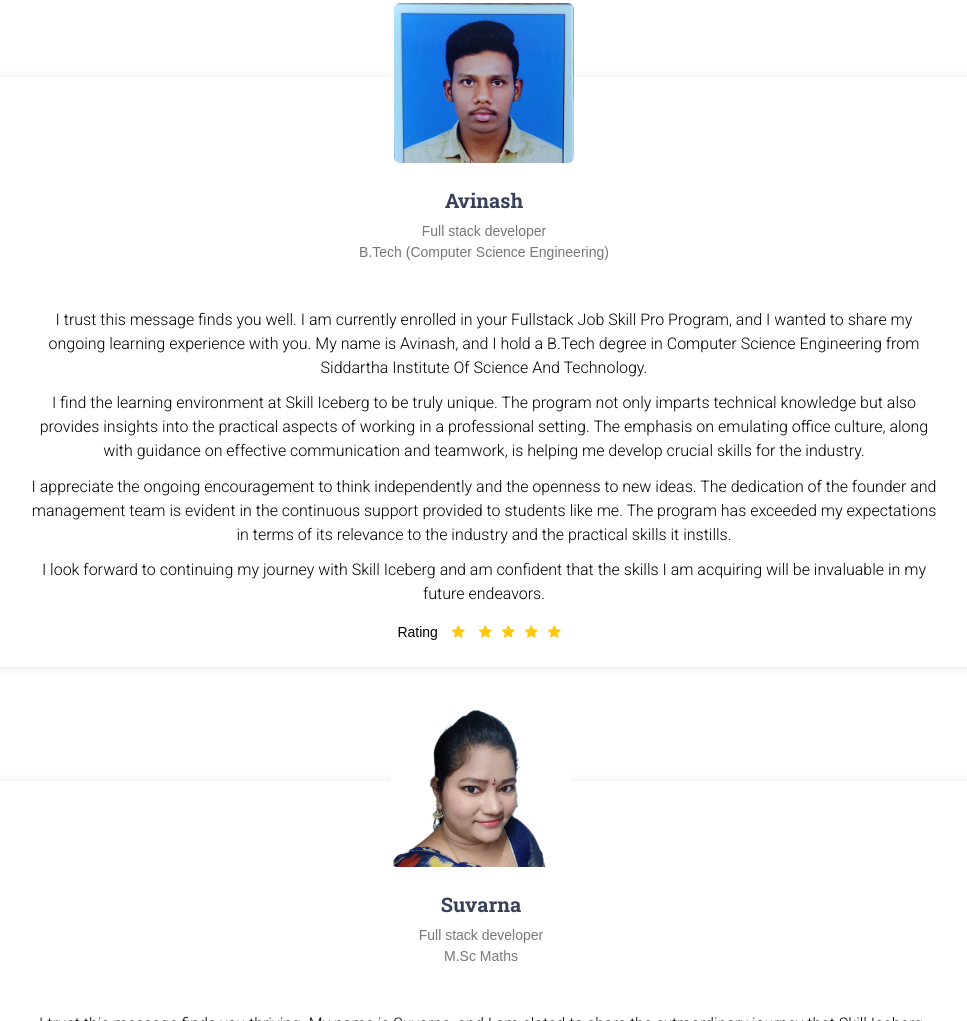
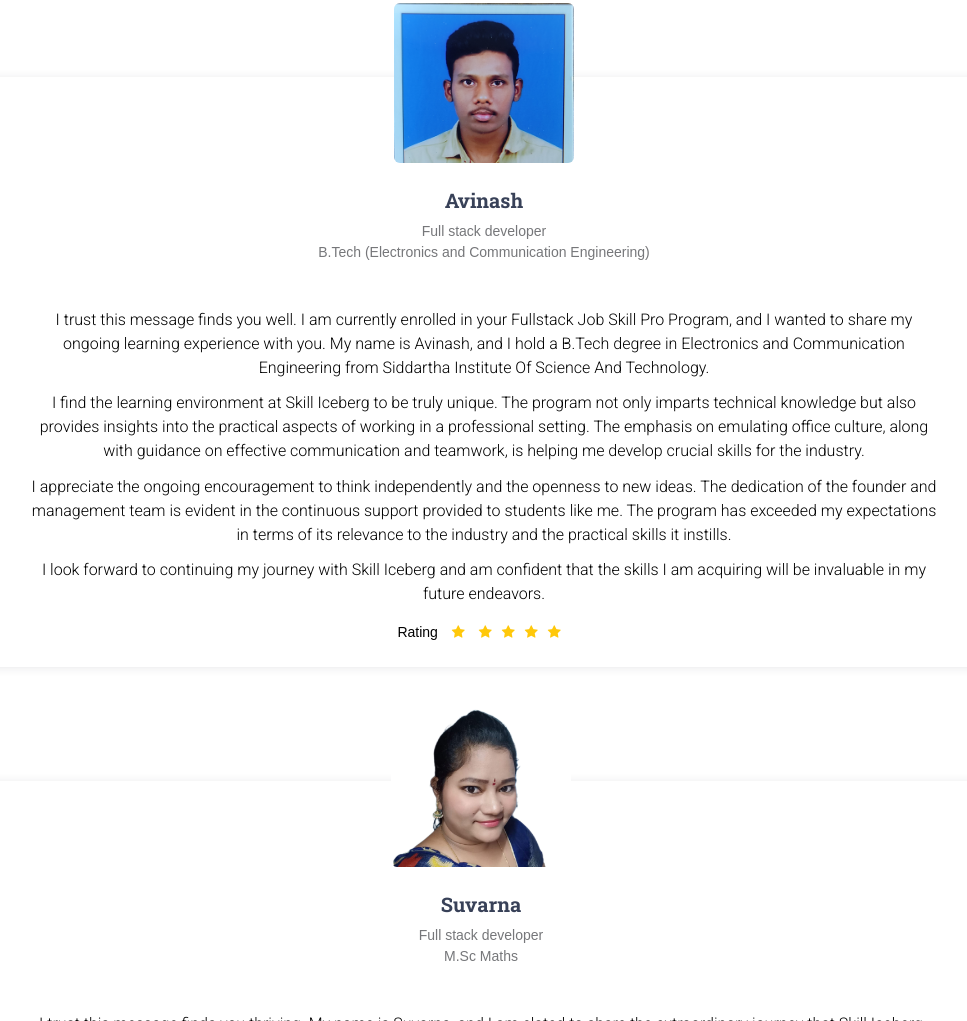
Before and after one commit to MadhuSkill/skill, a plain HTML site: page index.html in a window 1280 px wide. Shown: the part 9307-10328 px from the top of the page, without its empty margins (159-1126 px from the left). Drawn offline with Linux system fonts and the light colour scheme.

Commit message:
Update index.html

```diff
--- a/index.html
+++ b/index.html
@@ -1640,7 +1640,7 @@ What sets Skill iceberg apart is its unparalleled commitment to providing an imm
 							<div class="team_body">
 								<div class="team_title"><a href="#">Avinash</a></div>
 								<div class="team_subtitle">Full stack developer
-									<br>B.Tech (Computer Science Engineering)
+									<br>B.Tech (Electronics and Communication Engineering)
 								</div>
 
 
@@ -1649,7 +1649,7 @@ What sets Skill iceberg apart is its unparalleled commitment to providing an imm
 									style="color: black;padding-left: 10%;padding-right: 10%;padding-top: 4%;font-family: Roboto; font-weight: 300;">
 									I trust this message finds you well. I am currently enrolled in your Fullstack Job
 									Skill Pro Program, and I wanted to share my ongoing learning experience with you. My
-									name is Avinash, and I hold a B.Tech degree in Computer Science Engineering from
+									name is Avinash, and I hold a B.Tech degree in Electronics and Communication Engineering from
 									Siddartha Institute Of Science And Technology.</p>
 								<p
 									style="color: black;padding-left: 10%;padding-right: 10%;padding-top: 1%;font-family: Roboto; font-weight: 300;">
```
